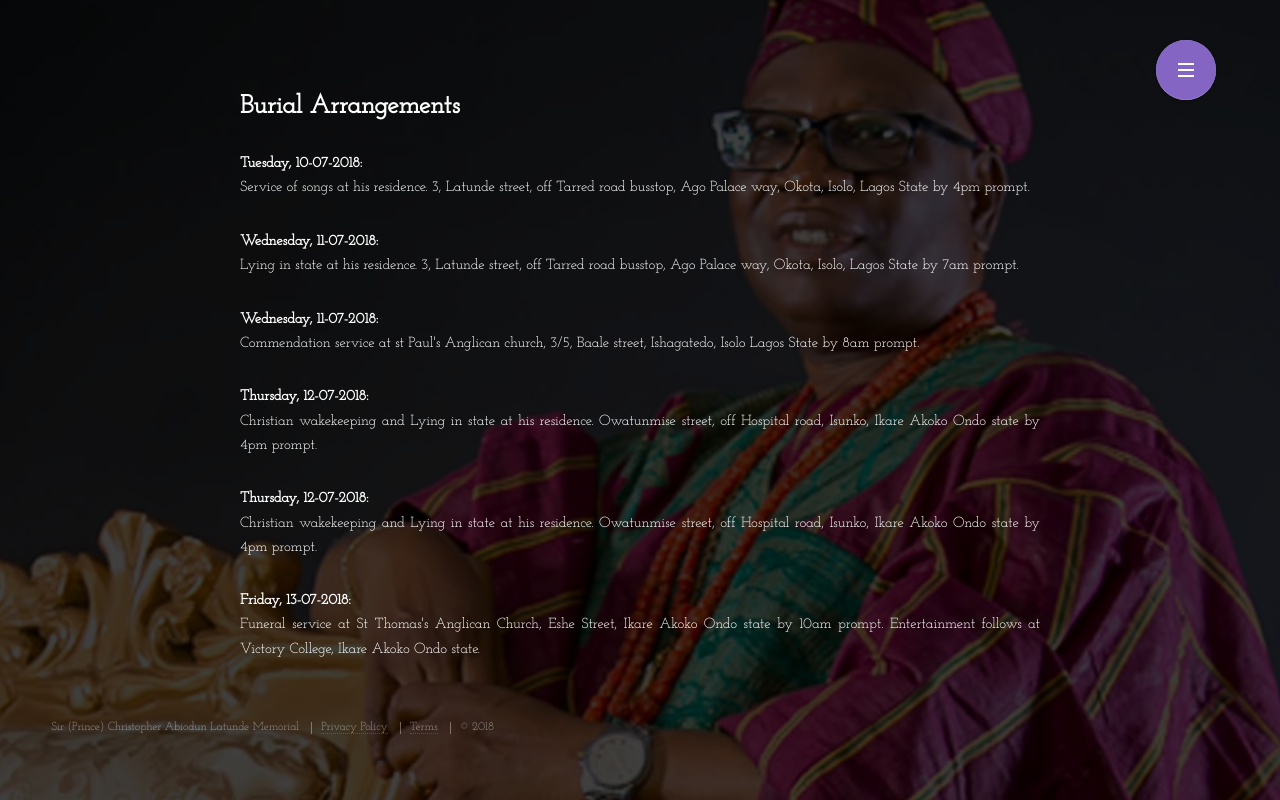
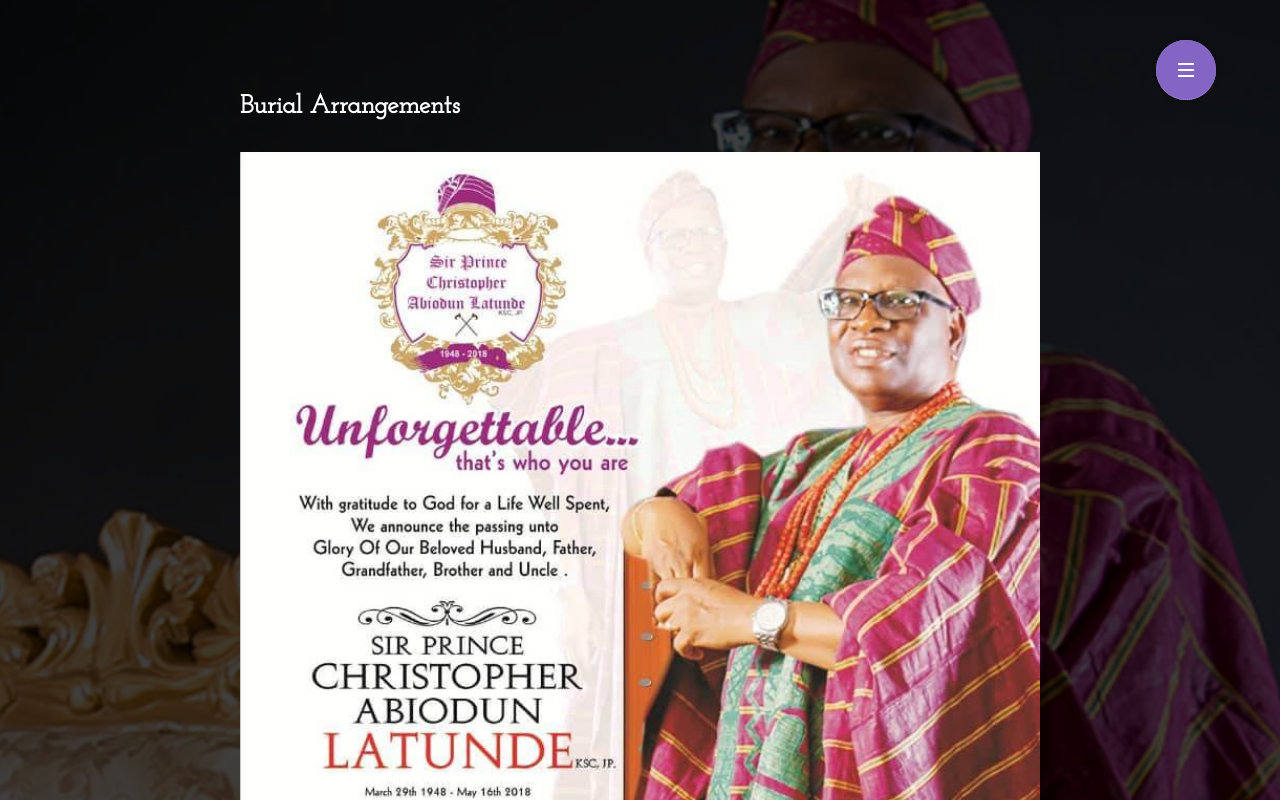
Before and after one commit to seyisulu/cal, a Flask app: page /pages/arrangements.html in a window 1280 px wide. Run offline with Flask 2, Linux system fonts and the light colour scheme; parts of the project's set-up code (start-up, migrations or seed data) failed here and were passed over.

Commit message:
Added Separator and Pictures
Signed-off-by: Emmanuel Olowosulu <eolowo@sulusoft.com>

```diff
--- a/templates/arrangements.html
+++ b/templates/arrangements.html
@@ -10,41 +10,7 @@
 
     <h2>Burial Arrangements</h2>
 
-    <p>
-      <strong>Tuesday, 10-07-2018:</strong><br>
-      Service of songs at his residence. 3, Latunde street, off Tarred road busstop,
-        Ago Palace way, Okota, Isolo, Lagos State by 4pm prompt.
-    </p>
-
-    <p>
-      <strong>Wednesday, 11-07-2018:</strong><br>
-      Lying in state at his residence. 3, Latunde street, off Tarred road busstop,
-        Ago Palace way, Okota, Isolo, Lagos State by 7am prompt.
-    </p>
-
-    <p>
-      <strong>Wednesday, 11-07-2018:</strong><br>
-      Commendation service at st Paul's Anglican church,
-        3/5, Baale street, Ishagatedo, Isolo Lagos State by 8am prompt.
-    </p>
-
-    <p>
-      <strong>Thursday, 12-07-2018:</strong><br>
-      Christian wakekeeping and Lying in state at his residence.
-        Owatunmise street, off Hospital road, Isunko, Ikare Akoko Ondo state by 4pm prompt.
-    </p>
-
-    <p>
-      <strong>Thursday, 12-07-2018:</strong><br>
-      Christian wakekeeping and Lying in state at his residence.
-        Owatunmise street, off Hospital road, Isunko, Ikare Akoko Ondo state by 4pm prompt.
-    </p>
-
-    <p>
-      <strong>Friday, 13-07-2018:</strong><br>
-      Funeral service at St Thomas's Anglican Church, Eshe Street, Ikare Akoko Ondo state by 10am prompt.
-        Entertainment follows at Victory College, Ikare Akoko Ondo state.
-    </p>
+    <img src="{{ url_for('static', filename='img/arrangements.jpeg') }}" style="width: 100%!important;">
 
     <br>
   </div>
```
Also changed, not shown: templates/gallery.html (+46 -1 lines), templates/tributes.html (+14 -1 lines), static/img/arrangements.jpeg (added), static/img/bg/16.jpeg (added), static/img/bg/17.jpeg (added), static/img/bg/18.jpeg (added), static/img/bg/19.jpeg (added), static/img/bg/20.jpeg (added), static/img/bg/21.jpeg (added), static/img/bg/22.jpeg (added), static/img/bg/23.jpeg (added), static/img/sep.svg (added).
